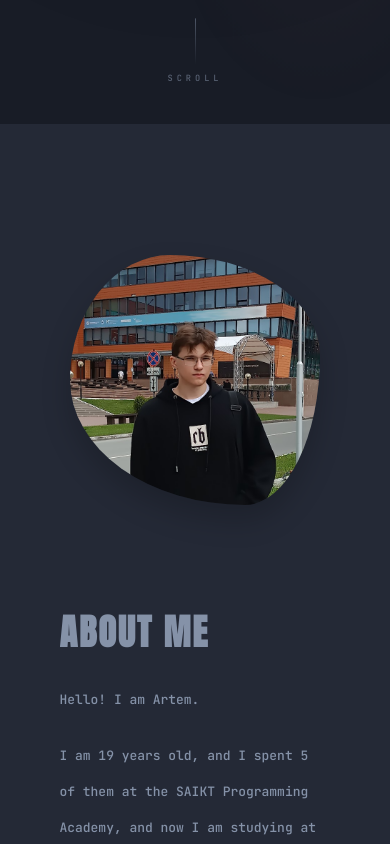
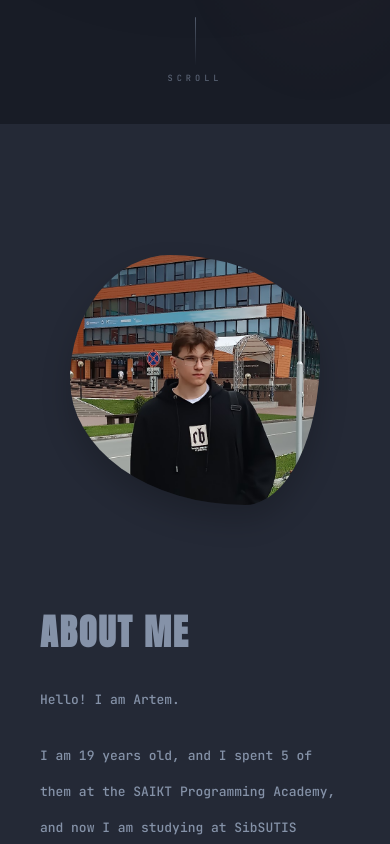
Before and after one commit to Nighty3098/Portfolio, a React (Create React App) app: page /#/ in a window 390 px wide. Shown: the part 720-1564 px from the top of the page. Built offline with nearby package versions, Linux system fonts and the light colour scheme; a web font is replaced by a local one.

Commit message:
Fix section width inconsistency across all viewports using min(90vw, 1200px)

```diff
--- a/src/App.css
+++ b/src/App.css
@@ -1373,17 +1373,10 @@ body {
 /* === UNIFIED SECTION WIDTHS === */
 
 .about-section-wrapper,
-.projects-page-wrapper {
-  width: 90%;
-  max-width: 1200px;
-  box-sizing: border-box;
-  padding: var(--spacing-xl);
-}
-
+.projects-page-wrapper,
 .reviews-block,
 .contacts-block {
-  width: 100%;
-  max-width: 1200px;
+  width: min(90vw, 1200px);
   box-sizing: border-box;
   padding: var(--spacing-xl);
 }
@@ -1395,6 +1388,33 @@ body {
 
   .mobile {
     display: flex;
+  }
+
+  .about-section-wrapper,
+  .projects-page-wrapper,
+  .reviews-page-wrapper,
+  .contacts-page-wrapper {
+    width: 100%;
+    box-sizing: border-box;
+  }
+
+  .about-section-wrapper,
+  .projects-page-wrapper,
+  .contacts-page-wrapper {
+    padding: var(--spacing-xl);
+  }
+
+  .reviews-page-wrapper {
+    padding: 0;
+  }
+
+  .reviews-block,
+  .contacts-block {
+    width: 100%;
+  }
+
+  .contacts-block {
+    padding: 0;
   }
 
   .about-block {
```
